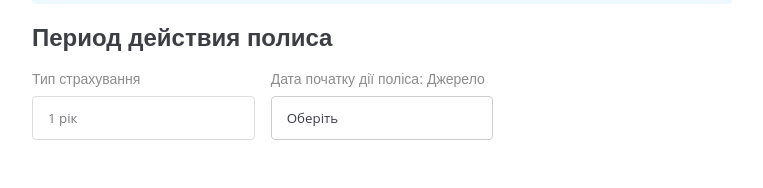
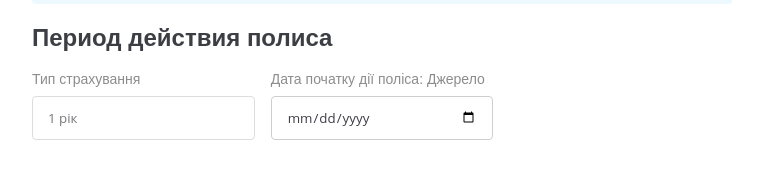
Before and after one commit to evgenii-del/1portal, a React (Create React App) app: page / in a window 1280 px wide. Both pictures are taken after a click on the element "Рассчитать без номера". Shown: the part 509-697 px from the top of the page, without its empty margins (258-1021 px from the left). Built offline with nearby package versions, Linux system fonts and the light colour scheme.

Commit message:
Add datepicker

```diff
--- a/src/components/Common/CustomSelect.tsx
+++ b/src/components/Common/CustomSelect.tsx
@@ -22,7 +22,7 @@ const CustomSelect: FC<CustomSelectProp> = ({
 }: CustomSelectProp): JSX.Element => {
   return (
     <div className="custom-text-input">
-      {/* eslint-disable-next-line jsx-a11y/label-has-associated-control */}
+      {/* eslint-disable-next-line jsx-a11y/label-has-associated-control,jsx-a11y/label-has-for */}
       <label className="custom-text-input__label">{label}</label>
       <div>
         <select
--- a/src/components/Common/CustomTextInput.tsx
+++ b/src/components/Common/CustomTextInput.tsx
@@ -23,7 +23,7 @@ const CustomTextInput: FC<CustomTextInputInterface> = ({
 
   return (
     <div className="custom-text-input">
-      {/* eslint-disable-next-line jsx-a11y/label-has-associated-control */}
+      {/* eslint-disable-next-line jsx-a11y/label-has-associated-control,jsx-a11y/label-has-for */}
       <label
         className={
           inputDirty && errorMessage
--- a/src/components/Steps/CarDetailsStep.tsx
+++ b/src/components/Steps/CarDetailsStep.tsx
@@ -40,8 +40,8 @@ const CarDetailsStep: FC = (): JSX.Element => {
     setBodyNumber(e.target.value);
   };
 
-  const handleStartDate = (e: ChangeEvent<HTMLSelectElement>) => {
-    setStartDate(+e.target.value);
+  const handleStartDate = (e: ChangeEvent<any>) => {
+    setStartDate(e.target.value);
   };
 
   return (
@@ -96,12 +96,20 @@ const CarDetailsStep: FC = (): JSX.Element => {
             onChange={() => {}}
             disabled
           />
-          <CustomSelect
-            label="Дата початку дії поліса: Джерело"
-            selectedOption={startDate}
-            options={years}
-            onChange={handleStartDate}
-          />
+          <div className="custom-text-input">
+            <label className="custom-text-input__label" htmlFor="startDate">
+              Дата початку дії поліса: Джерело
+            </label>
+            <div>
+              <input
+                className="custom-text-input__input"
+                type="date"
+                id="startDate"
+                value={startDate}
+                onChange={handleStartDate}
+              />
+            </div>
+          </div>
         </div>
       </div>
     </>
```
Also changed, not shown: 1 other file (tests, documents, lock files or other folders).
